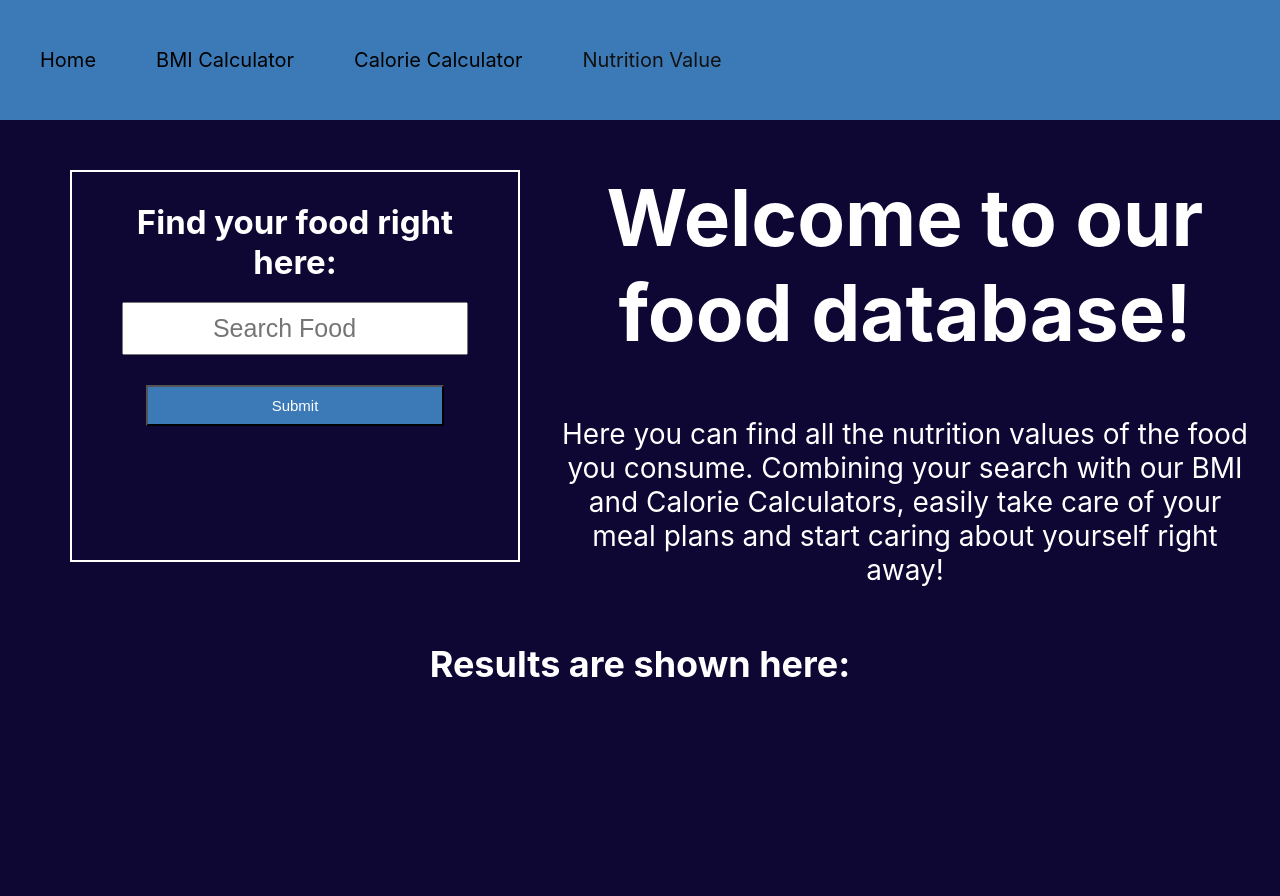
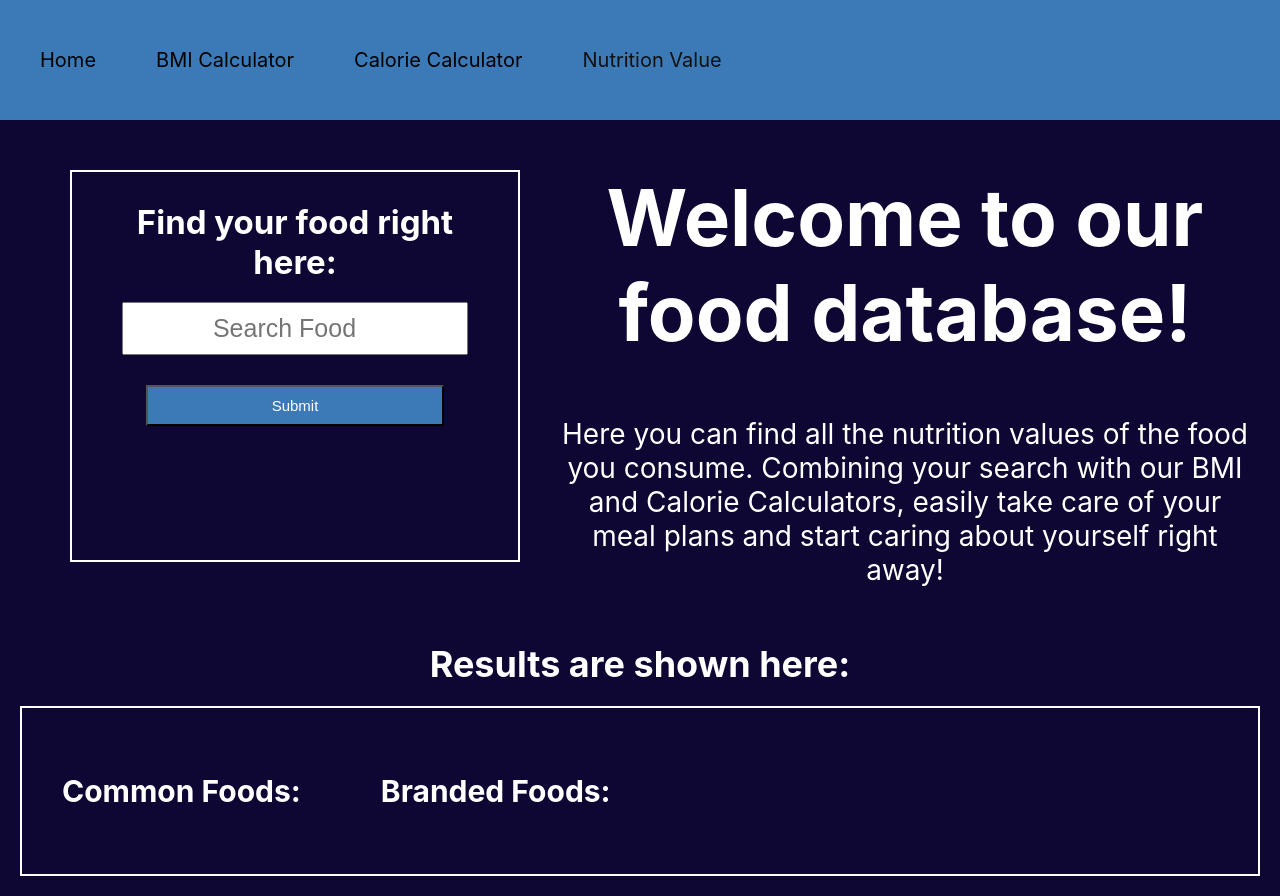
Before and after one commit to IvanBabic26/weight-track, a React (Create React App) app: page /nutritionvalue in a window 1280 px wide. Before the commit the page ends 800 px from the top, so only its background shows below. Built offline with nearby package versions, Linux system fonts and the light colour scheme.

Commit message:
changed export default directly, added branded items

```diff
--- a/src/App.js
+++ b/src/App.js
@@ -7,7 +7,7 @@ import CalorieCalculator from "./components/CalorieCalculator/CalorieCalculator"
 import NutritionValue from "./components/NutritionValues/NutritionValue";
 import DisplayCase from "./components/DisplayCase/DisplayCase";
 
-function App() {
+export default function App() {
   return (
     <BrowserRouter>
       <div className="headerbar">
@@ -26,5 +26,3 @@ function App() {
     </BrowserRouter>
   );
 }
-
-export default App;
--- a/src/components/BMICalculator/BMICalculator.js
+++ b/src/components/BMICalculator/BMICalculator.js
@@ -1,7 +1,7 @@
 import React, { Component } from "react";
 import "./BMICalculator.css";
 
-class BMICalculator extends Component {
+export default class BMICalculator extends Component {
   state = {
     name: "",
     weight: "",
@@ -32,6 +32,7 @@ class BMICalculator extends Component {
     const low = Math.round(18.5 * heightSquared);
     const high = Math.round(24.99 * heightSquared);
     let message = "";
+
 
     if (bmi >= 18.5 && bmi <= 24.99) {
       message = " You are in a healthy weight range!";
@@ -155,5 +156,3 @@ class BMICalculator extends Component {
     );
   }
 }
-
-export default BMICalculator;
--- a/src/components/CalorieCalculator/CalorieCalculator.js
+++ b/src/components/CalorieCalculator/CalorieCalculator.js
@@ -1,7 +1,7 @@
 import React, { Component } from "react";
 import "./CalorieCalculator.css";
 
-class CalorieCalculator extends Component {
+export default class CalorieCalculator extends Component {
   state = {
     name: "",
     age: "",
@@ -123,5 +123,3 @@ class CalorieCalculator extends Component {
     );
   }
 }
-
-export default CalorieCalculator;
--- a/src/components/DisplayCase/DisplayCase.js
+++ b/src/components/DisplayCase/DisplayCase.js
@@ -2,7 +2,7 @@ import React, { Component } from "react";
 import "./DisplayCase.css";
 import request from "superagent";
 
-class DisplayCase extends Component {
+export default class DisplayCase extends Component {
   state = {
     someDisplay: []
   };
@@ -72,5 +72,3 @@ class DisplayCase extends Component {
     );
   }
 }
-
-export default DisplayCase;
--- a/src/components/Home/Home.js
+++ b/src/components/Home/Home.js
@@ -3,8 +3,9 @@ import "./Home.css";
 import phone from "../img/phone.png";
 import ios from "../img/ios.png";
 import android from "../img/android.png";
+import { Link } from "react-router-dom";
 
-class Home extends Component {
+export default class Home extends Component {
   render() {
     return (
       <div className="homePage">
@@ -17,8 +18,7 @@ class Home extends Component {
           </h1>
           <div className="homeMsg">
             <h2>
-              With the free weight tracker app from Bakuta, you can check your
-              BMI and your Calorie Input as well finding your meal plans and training plans. The app is
+              With the free weight tracker app from Bakuta, you can check your <Link to="/bmicalculator">BMI</Link> and your <Link to="/caloriecalculator">Calorie Input</Link> as well finding your meal plans and training plans. The app is
               available for iPhone and Android, you can view both your meal and
               training schedule at any time!
             </h2>
@@ -38,5 +38,3 @@ class Home extends Component {
     );
   }
 }
-
-export default Home;
--- a/src/components/NutritionValues/NutritionValue.css
+++ b/src/components/NutritionValues/NutritionValue.css
@@ -62,15 +62,24 @@
   font-size: 36px;
 }
 
-.output {
+.foodOutput {
+  margin: 20px;
+  border: 2px solid #fff;
+  display: flex;
+  text-align: center;
+}
+
+.commonOutput {
   font-size: 20px;
-  margin: 10px;
-  text-align: justify;
-  display: inline-block;
+  margin: 40px;
+  text-align: center;
   color: #fff;
 }
 
-.outputList li {
-  font-size: 22px;
-  text-align: justify;
+.brandedOutput {
+  font-size: 20px;
+  margin: 40px;
+  float: right;
+  text-align: center;
+  color: #fff;
 }
--- a/src/components/NutritionValues/NutritionValue.js
+++ b/src/components/NutritionValues/NutritionValue.js
@@ -3,10 +3,12 @@ import "./NutritionValue.css";
 import request from "superagent";
 import { Link } from "react-router-dom";
 
-class NutritionValue extends Component {
+export default class NutritionValue extends Component {
   state = {
     someData: [],
-    searchInput: []
+    someOtherData: [],
+    searchInput: [],
+    press:[]
   };
 
   searchChange = e => {
@@ -14,6 +16,7 @@ class NutritionValue extends Component {
       searchInput: e.target.value
     });
   };
+
 
   getItem = () => {
     request
@@ -30,6 +33,7 @@ class NutritionValue extends Component {
           this.setState({ err });
         } else {
           this.setState({ someData: res.body.common });
+          this.setState({ someOtherData: res.body.branded });
         }
       });
   };
@@ -65,19 +69,34 @@ class NutritionValue extends Component {
             </div>
           </div>
         </div>
-
         <h2 className="headerOutput">Results are shown here:</h2>
-        <div className="output">
+        <div className="foodOutput">
+        <div className="commonOutput">
+        <h2>Common Foods:</h2>
           {this.state.someData.map(item => {
-
-            return <div key={item.food_name} className="outputList">
-              <Link to={`/displaycase/${item.food_name}`}>{item.food_name}></Link>
-            </div>
+            return (
+              <div key={item.food_name} className="outputList">
+                <Link to={`/displaycase/${item.food_name}`}>
+                  {item.food_name}
+                </Link>
+              </div>
+            );
           })}
+        </div>
+        <div className="brandedOutput">
+        <h2>Branded Foods:</h2>
+          {this.state.someOtherData.map(item => {
+            return (
+              <div key={item.food_name} className="outputList">
+                <Link to={`/displaycase/${item.food_name}`}>
+                  {item.food_name}
+                </Link>
+              </div>
+            );
+          })}
+        </div>
         </div>
       </div>
     );
   }
 }
-
-export default NutritionValue;
```
